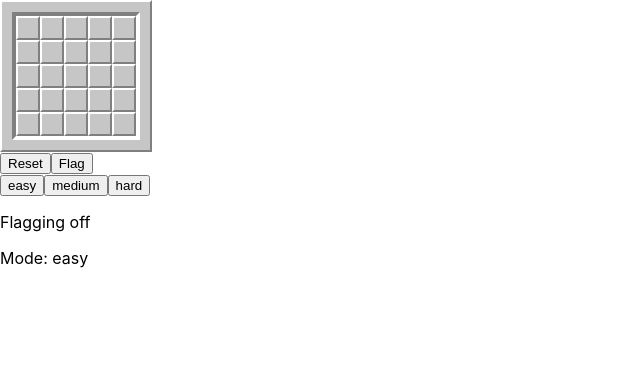
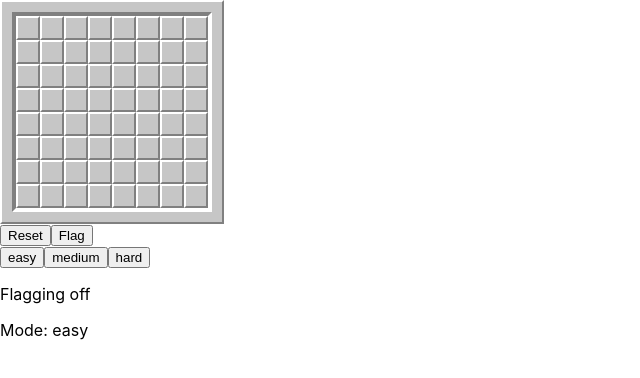
Before and after one commit to rosscee98/minesweeper, a React (Create React App) app: page / in a window 1280 px wide. Shown: the top 378 px of the page, without its empty margins (0-640 px from the left). Built offline with nearby package versions, Linux system fonts and the light colour scheme.

Commit message:
include randomise logic

```diff
--- a/src/App.tsx
+++ b/src/App.tsx
@@ -1,28 +1,23 @@
-import React, { useState } from 'react';
+import React, { useCallback, useEffect, useState } from 'react';
 import './App.css';
 import Game from './components/game/game';
 import { Cell, Difficulty } from './types';
+import { arrayToGrid } from './utils/arrayToGrid';
+import { generateBoard } from './utils/generateBoard';
+import { getModeDetails } from './utils/getModeDetails';
 
-const input = [
-  "2", "X", "2", "0", "0",
-  "3", "X", "3", "0", "0",
-  "3", "X", "3", "0", "0",
-  "3", "X", "3", "0", "0",
-  "2", "X", "2", "0", "0",
-];
-// const input = [
-//   "2", "X", "2", "0", "0", "0", "0", "0",
-//   "3", "X", "3", "0", "0", "0", "0", "0",
-//   "3", "X", "3", "0", "0", "0", "0", "0",
-//   "3", "X", "3", "0", "0", "0", "0", "0",
-//   "2", "X", "2", "0", "0", "0", "0", "0",
-//   "1", "1", "1", "0", "0", "0", "0", "0",
-// ];
-
-const getCells = (): Cell[] => {
-  return input.map((_, i) => ({
+const getCells = (mode: Difficulty = "easy"): Cell[] => {
+  // const board = [
+  //   "2", "X", "2", "0", "0",
+  //   "3", "X", "3", "0", "0",
+  //   "3", "X", "3", "0", "0",
+  //   "3", "X", "3", "0", "0",
+  //   "2", "X", "2", "0", "0",
+  // ];
+  const board = generateBoard(mode);
+  return board.map((value, i) => ({
     id: i,
-    value: input[i],
+    value,
     isClicked: false,
     isFlagged: false,
   }))
@@ -40,29 +35,34 @@ const App = () => {
     .filter((cell) => cell.isClicked === true)
     .some((cell) => cell.value === 'X')
 
-  const resetGame = () => {
-    setCells(getCells());
+  const resetGame = useCallback(() => {
+    setCells(getCells(difficulty));
     setIsFlagging(false);
-  }
+  }, [difficulty]);
+
+  useEffect(() => {
+    resetGame();
+  }, [difficulty, resetGame]);
 
   const difficulties: Difficulty[] = ['easy', 'medium', 'hard'];
 
-  const rowLength = {
-    'easy': 5,
-    'medium': 16,
-    'hard': 30
-  }[difficulty];
+  const { rowLength } = getModeDetails(difficulty);
+
+  const grid = arrayToGrid(cells.map((cell) => cell.value), rowLength);
 
   return (
     <>
-      <Game {...{ cells, setCells, isFlagging, hasWon, hasLost, input, rowLength }} />
+      <Game {...{ cells, setCells, isFlagging, hasWon, hasLost, grid, rowLength }} />
       <button onClick={resetGame} data-testid="reset">Reset</button>
       <button onClick={() => setIsFlagging(!isFlagging)}>Flag</button>
       <div className="difficulty-group">
         {
           difficulties.map((label) => {
             return (
-              <button key={label} onClick={() => setDifficulty(label)}>{label}</button>
+              <button key={label} onClick={() => {
+                setDifficulty(label);
+                resetGame();
+              }}>{label}</button>
             )
           })
         }
--- a/src/components/game/game.tsx
+++ b/src/components/game/game.tsx
@@ -1,6 +1,5 @@
 import { Dispatch, SetStateAction } from 'react';
 import { Cell } from '../../types';
-import { arrayToGrid } from '../../utils/arrayToGrid';
 import GameCell from '../game-cell/game-cell';
 
 type Props = {
@@ -9,19 +8,17 @@ type Props = {
     isFlagging: boolean,
     hasWon: boolean,
     hasLost: boolean,
-    input: string[],
+    grid: string[][],
     rowLength: number,
 };
 
-const Game = ({ cells, setCells, isFlagging, hasWon, hasLost, input, rowLength }: Props) => {
-    const grid = arrayToGrid(input, rowLength);
-
+const Game = ({ cells, setCells, isFlagging, hasWon, hasLost, grid, rowLength }: Props) => {
     return (<div className="container">
         <div className="game" data-testid="game">
             {grid.map((row, rowIndex) => (
                 <div key={`row-${rowIndex}`}>
                     {row.map((value, cellIndex) => {
-                        return (<GameCell {...{ cells, setCells, rowLength, hasWon, hasLost, isFlagging, rowIndex, cellIndex, value }} />)
+                        return (<GameCell key={cellIndex} {...{ cells, setCells, rowLength, hasWon, hasLost, isFlagging, rowIndex, cellIndex, value }} />)
                     })}
                 </div>
             ))}
--- /dev/null
+++ b/src/utils/generateBoard.ts
@@ -0,0 +1,65 @@
+import { Difficulty } from '../types';
+import { arrayToGrid } from './arrayToGrid';
+import { getModeDetails } from './getModeDetails';
+
+const generateRandomInput = (numberOfTiles: number, numberOfMines: number) => {
+    let mineIndices = [];
+    while (mineIndices.length < numberOfMines) {
+        const random = Math.floor(Math.random() * numberOfTiles);
+        if (mineIndices.indexOf(random) === -1) mineIndices.push(random);
+    }
+
+    let result = [];
+    for (let i = 0; i < numberOfTiles; i++) {
+        result.push(mineIndices.includes(i) ? "X" : "-");
+    }
+    return result;
+}
+
+const generateBoardFromInput = (input: string[], rowCount: number, rowLength: number) => {
+    const countAdjacentMinesInRow = (row: string[], rowPos: number): number => {
+        const subrow = [];
+        if (rowPos === 0) {
+            subrow.push(...row.slice(0, 2));
+        }
+        else if (rowPos === rowLength - 1) {
+            subrow.push(...row.slice(-2));
+        }
+        else {
+            subrow.push(...row.slice(rowPos - 1, rowPos + 2));
+        }
+
+        return subrow.filter((e) => e === "X").length;
+    }
+
+    const countAdjacentMines = (grid: string[][], rowIndex: number, rowPos: number): number => {
+        const countPrevRow = rowIndex - 1 >= 0
+            ? countAdjacentMinesInRow(grid[rowIndex - 1], rowPos)
+            : 0;
+        const countCurrRow = countAdjacentMinesInRow(grid[rowIndex], rowPos);
+        const countNextRow = rowIndex + 1 < rowLength
+            ? countAdjacentMinesInRow(grid[rowIndex + 1], rowPos)
+            : 0;
+        return countPrevRow + countCurrRow + countNextRow;
+    }
+
+    if (input.length !== rowLength * rowCount) {
+        throw new Error("Input grid must contain correct number of elements");
+    }
+    const grid = arrayToGrid(input, rowLength);
+    const output = input.map((tile, i) => {
+        if (tile === "X") {
+            return tile;
+        }
+        const rowIndex = Math.floor(i / rowLength);
+        const rowPos = i % rowLength;
+        return `${countAdjacentMines(grid, rowIndex, rowPos)}`;
+    })
+    return output;
+}
+
+export const generateBoard = (mode: Difficulty = "easy"): string[] => {
+    const { rowCount, rowLength, mineCount } = getModeDetails(mode);
+    const input = generateRandomInput(rowCount * rowLength, mineCount);
+    return generateBoardFromInput(input, rowCount, rowLength);
+}
--- /dev/null
+++ b/src/utils/getModeDetails.ts
@@ -0,0 +1,21 @@
+import { Difficulty } from '../types';
+
+export const getModeDetails = (mode: Difficulty = "easy") => {
+    return {
+        'easy': {
+            rowCount: 8,
+            rowLength: 8,
+            mineCount: 10,
+        },
+        'medium': {
+            rowCount: 16,
+            rowLength: 16,
+            mineCount: 40,
+        },
+        'hard': {
+            rowCount: 30,
+            rowLength: 16,
+            mineCount: 99,
+        }
+    }[mode];
+}
```
